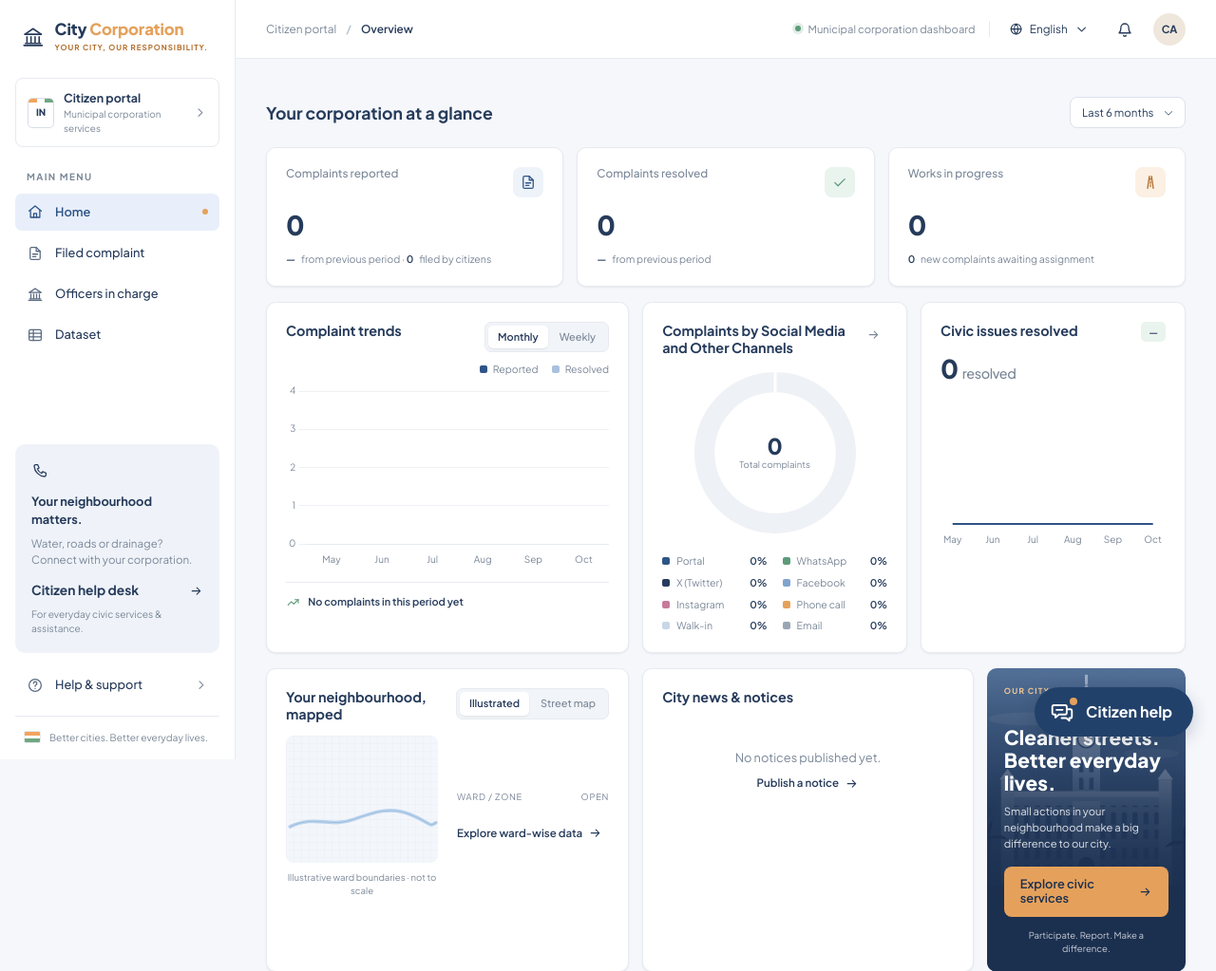
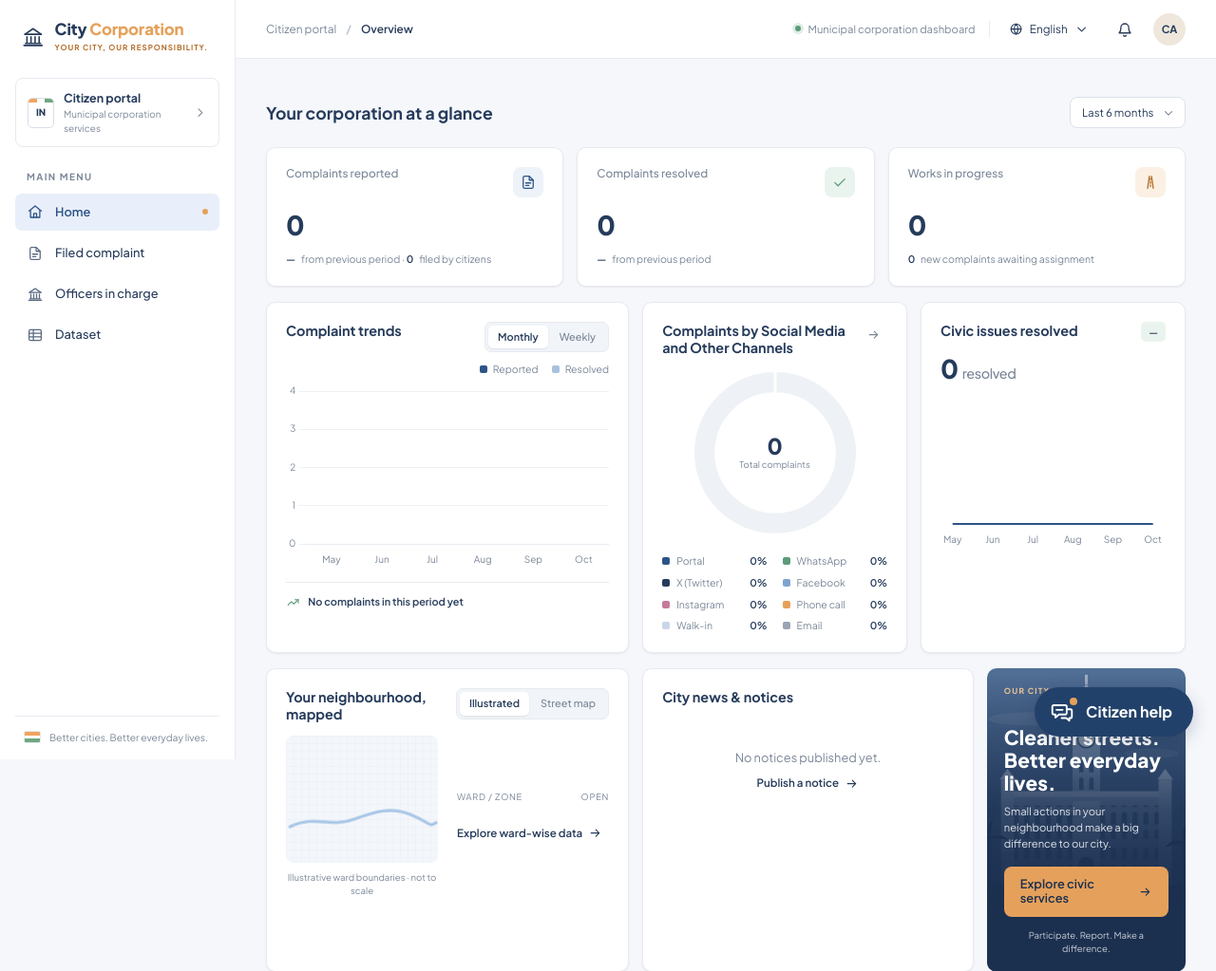
Before and after one commit to syedaakhil/AI-Driven-Public-Grievance-Intelligence-and-Resolution-Monitoring-Platform, a Django app: page / in a window 1280 px wide. Shown: the top 1023 px of the page at 95% size. Run offline with Django 5.2, Linux system fonts and the light colour scheme; a user stored in the database is signed in; data that the repository does not hold is empty; parts of the project's set-up code (start-up, migrations or seed data) failed here and were passed over.

Commit message:
Remove the help card and Help & support link from the sidebar
The "Your neighbourhood matters" card (Citizen help desk) and the Help & support
link are gone from the dashboard sidebar, with their CSS and Hindi strings. Both
pages stay reachable from the footer links and the profile menu.

Co-Authored-By: Claude Opus 5.5 <noreply@anthropic.com>

```diff
--- a/static/css/main.css
+++ b/static/css/main.css
@@ -157,21 +157,6 @@ code { font-size: .85em; padding: 1px 4px; border-radius: 4px; background: var(-
   font-size: .56rem; font-weight: 700; letter-spacing: .05em; text-transform: uppercase;
   background: var(--orange-soft); color: var(--orange-text);
 }
-.nav__link--support { margin-top: 14px; }
-.nav__link--support > .icon:last-child { margin-left: auto; color: var(--muted); }
-
-.helpcard {
-  display: flex; flex-direction: column; gap: 6px;
-  padding: 18px 16px; border: 1px solid transparent; border-radius: var(--radius);
-  background: #EFF3F9; color: var(--navy);
-}
-.helpcard:hover { text-decoration: none; border-color: #D3DDEC; }
-.helpcard.is-active { border-color: var(--blue); background: var(--select); }
-.helpcard > .icon { margin-bottom: 8px; }
-.helpcard__title { font-size: .8rem; }
-.helpcard__text { font-size: .72rem; color: var(--muted); }
-.helpcard__link { display: flex; align-items: center; justify-content: space-between; margin-top: 8px; font-size: .86rem; font-weight: 700; }
-.helpcard__small { font-size: .64rem; color: var(--muted); }
 
 .sidebar__foot {
   display: flex; align-items: center; gap: 10px;
--- a/templates/partials/sidebar.html
+++ b/templates/partials/sidebar.html
@@ -37,18 +37,6 @@
 
     <div class="sidebar__spacer"></div>
 
-    <a class="helpcard{% if menu_active == 'help_desk' %} is-active{% endif %}" href="{% url 'grievances:help_desk' %}"{% if menu_active == 'help_desk' %} aria-current="page"{% endif %}>
-      {% icon 'phone' %}
-      <strong class="helpcard__title">{% translate "Your neighbourhood matters." %}</strong>
-      <span class="helpcard__text">{% translate "Water, roads or drainage? Connect with your corporation." %}</span>
-      <span class="helpcard__link"><span>{% translate "Citizen help desk" %}</span>{% icon 'arrow-right' 'sm' %}</span>
-      <small class="helpcard__small">{% translate "For everyday civic services &amp; assistance." %}</small>
-    </a>
-
-    <a class="nav__link nav__link--support{% if menu_active == 'help_support' %} is-active{% endif %}" href="{% url 'grievances:help_support' %}"{% if menu_active == 'help_support' %} aria-current="page"{% endif %}>
-      {% icon 'help' %}<span>{% translate "Help &amp; support" %}</span>{% icon 'chevron-right' 'sm' %}
-    </a>
-
     <p class="sidebar__foot"><span class="flag" aria-hidden="true"></span>{% translate "Better cities. Better everyday lives." %}</p>
   </div>
 </aside>
```
Also changed, not shown: locale/hi/LC_MESSAGES/django.po, 1 other file.
